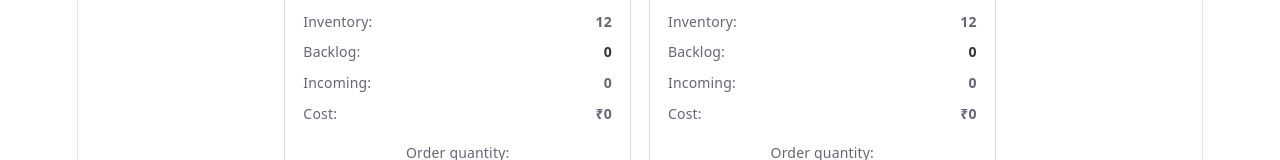
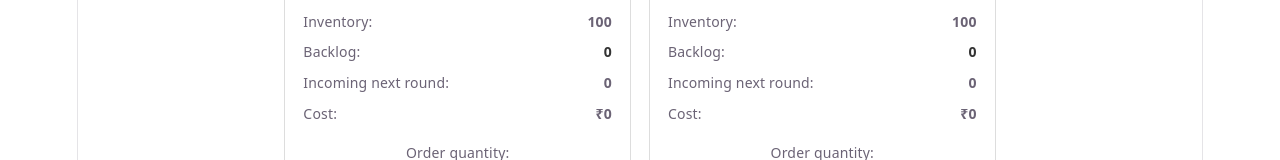
Before and after one commit to NishantGunasekaran/bullwhip, a React (Vite) app: page / in a window 1280 px wide. Shown: the part 492-652 px from the top of the page. Built offline with nearby package versions, Linux system fonts and the light colour scheme.

Commit message:
Updated game engine

```diff
--- a/src/App.jsx
+++ b/src/App.jsx
@@ -96,7 +96,7 @@ function App() {
                       </strong>
                     </div>
                     <div style={{ display: 'flex', justifyContent: 'space-between', margin: '0.25rem 0' }}>
-                      <span>Incoming:</span>
+                      <span>Incoming next round:</span>
                       <strong>{tier.incomingShipments[0]}</strong>
                     </div>
                     <div style={{ display: 'flex', justifyContent: 'space-between', margin: '0.25rem 0' }}>
--- a/src/gameState.js
+++ b/src/gameState.js
@@ -11,7 +11,7 @@ export const TOTAL_ROUNDS = 20;
 export function createTierState(name) {
   return {
     name,
-    inventory:    12,   // units on hand right now
+    inventory:    100,   // units on hand right now
     backlog:       0,   // unfilled orders owed to downstream
     incomingShipments: [0, 0], // pipeline: [arrives next round, round after]
     lastOrderPlaced:  4,   // what this tier ordered last round
```
